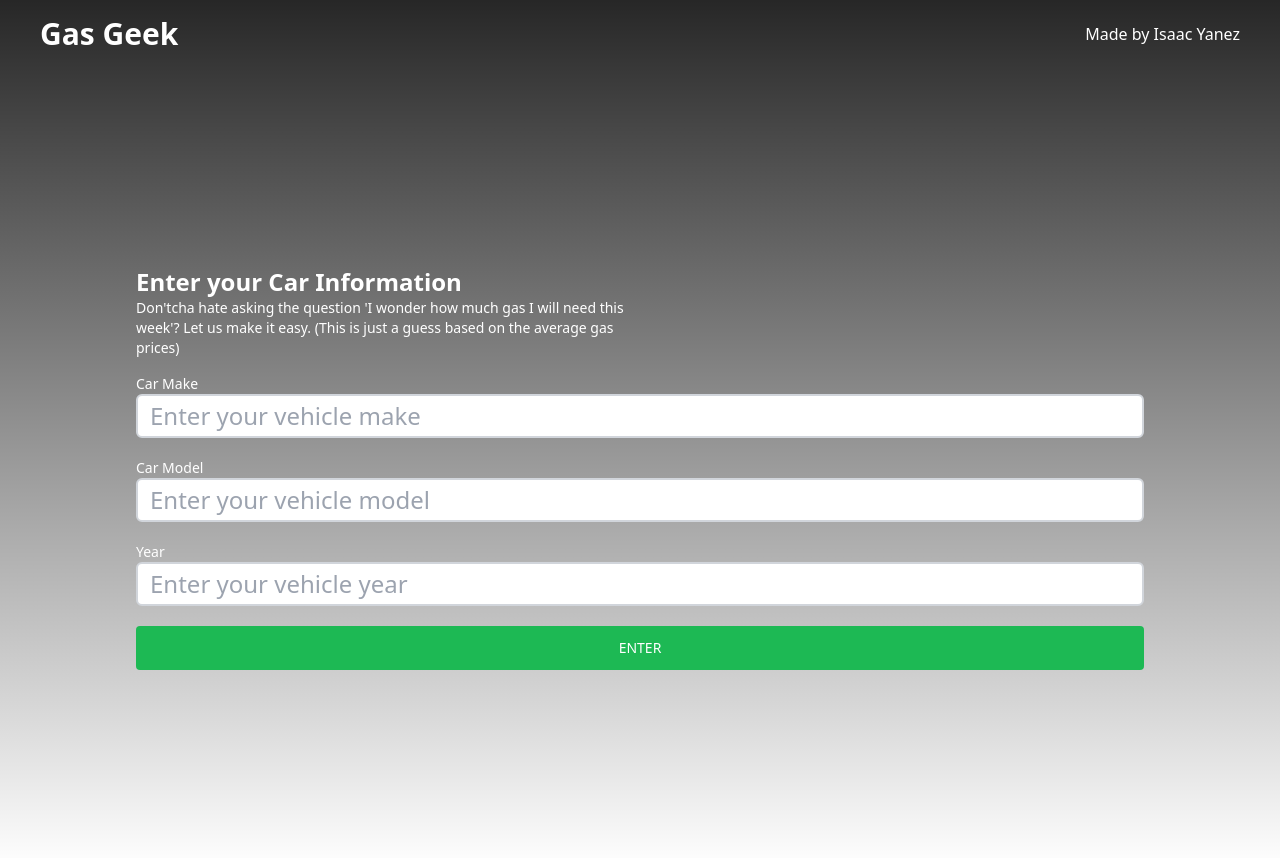
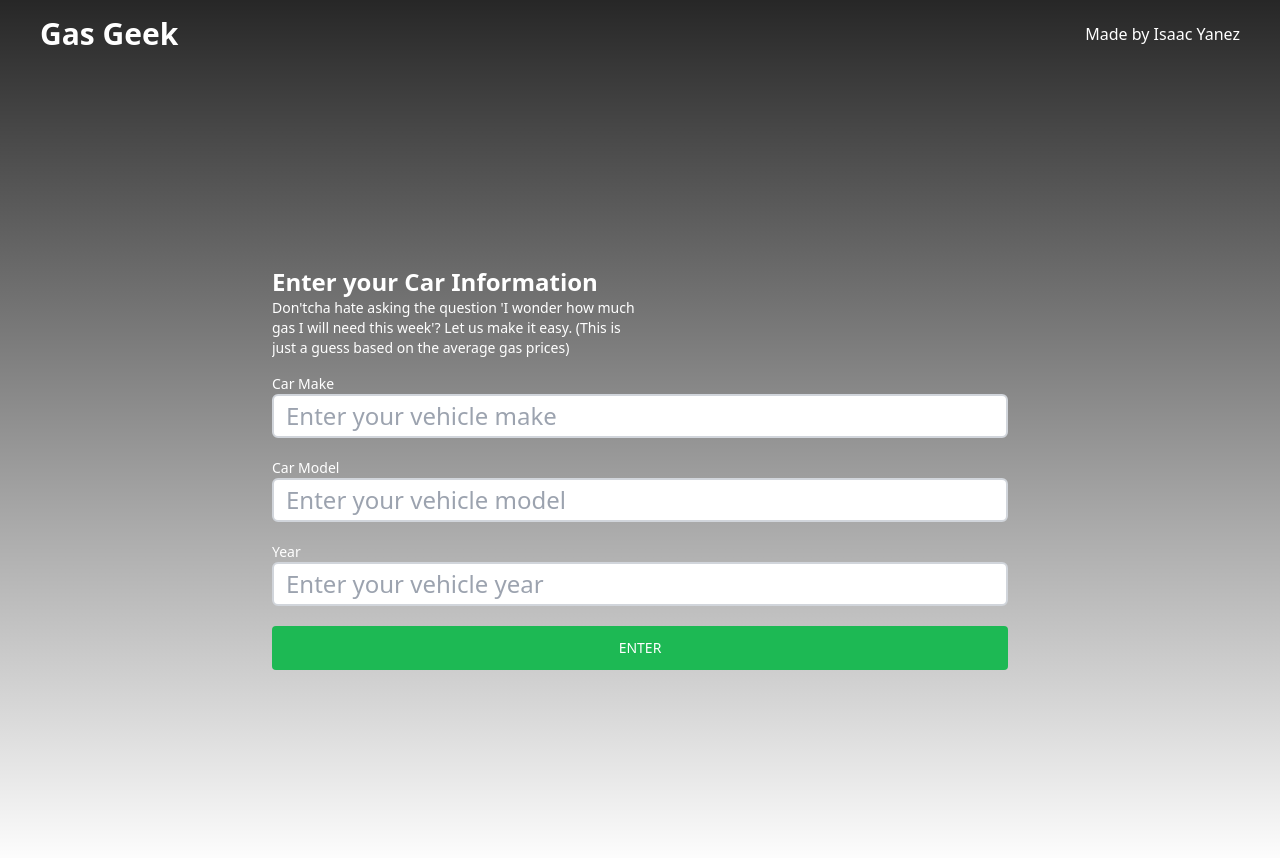
Before and after one commit to iyanez2314/gas-info, a Next.js app: page / in a window 1280 px wide. Shown: the top 858 px of the page. Built offline with nearby package versions, Linux system fonts and the light colour scheme.

Commit message:
ajusted the layout

```diff
--- a/app/page.tsx
+++ b/app/page.tsx
@@ -68,7 +68,7 @@ export default function Home() {
 
   return (
     <main className="flex min-h-screen items-center justify-evenly md:flex-row flex-col p-24">
-      <div className="flex flex-col space-y-3 sm:flex-row sm:space-x-4 p-4">
+      <div className="flex items-center space-y-3 p-4 flex-col sm:space-x-4  sm:w-full sm:flex-col md:w-full  md:flex-col  lg:w-full lg:flex-row xl:w-3/4 xl:flex-row">
         <Form
           handleInputChange={handleInputChange}
           handleSubmit={handleSubmit}
```
